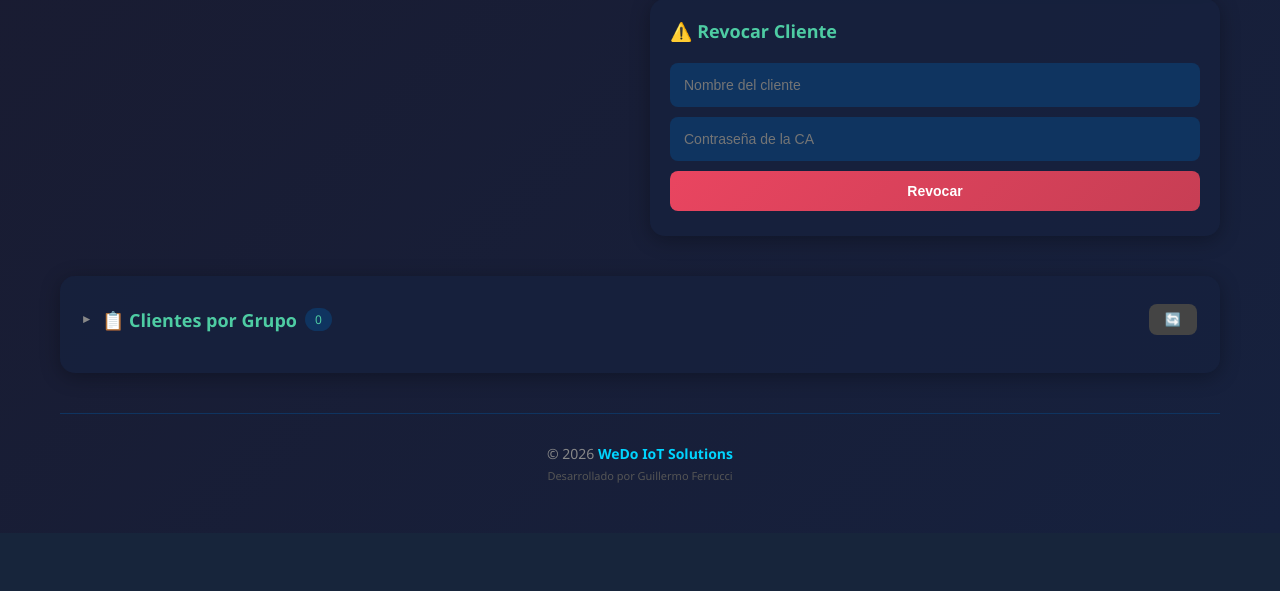
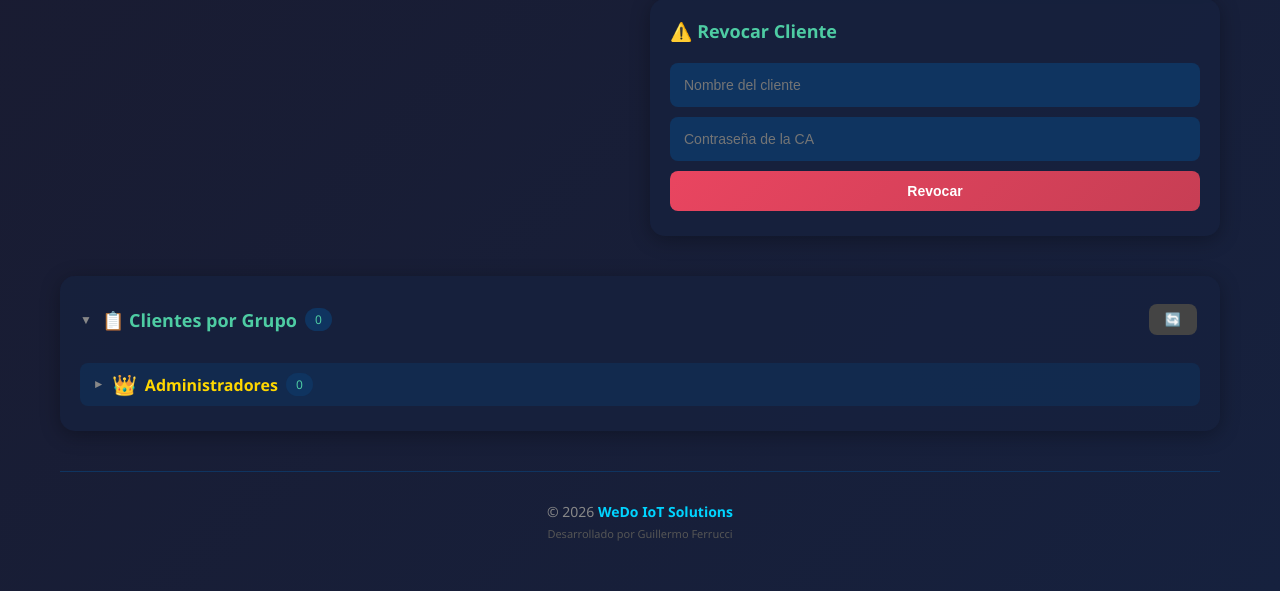
Before and after one commit to GuilleFerru/openvpn_vdd, a Flask app: page / in a window 1280 px wide. Shown: the part 588-1179 px from the top of the page. Before the commit the page ends 1071 px from the top, so only its background shows below. Run offline with Flask 3, Linux system fonts and the light colour scheme; the visitor is signed in with stand-in values (Sample User, id 1); data that the repository does not hold is empty.

Commit message:
fix: Clientes por Grupo expandido por defecto

```diff
--- a/admin/templates/index.html
+++ b/admin/templates/index.html
@@ -109,12 +109,12 @@
     <div class="card">
         <div class="collapsible-header" onclick="toggleSection('clientsSection')">
             <div style="display:flex; align-items:center; gap:10px;">
-                <span class="collapse-icon collapsed" id="clientsSection-icon">▼</span>
+                <span class="collapse-icon" id="clientsSection-icon">▼</span>
                 <h2>📋 Clientes por Grupo <span id="clientsCount" class="count-badge"></span></h2>
             </div>
             <button class="btn-small btn-secondary" id="btnRefreshClients" onclick="event.stopPropagation(); loadClients()">🔄</button>
         </div>
-        <div class="collapsible-content collapsed" id="clientsSection">
+        <div class="collapsible-content" id="clientsSection">
             <div id="clientsByGroup"></div>
         </div>
     </div>
```
